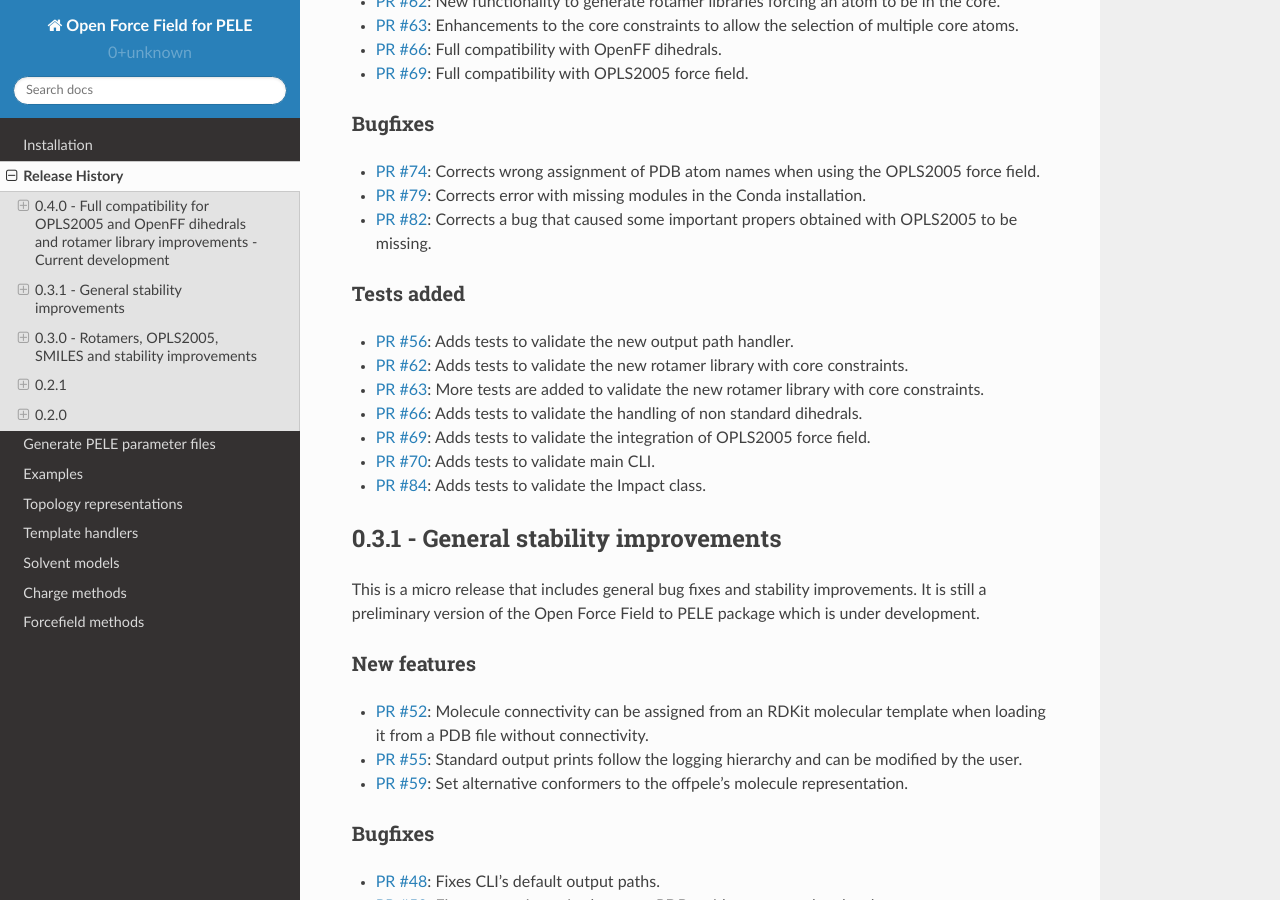
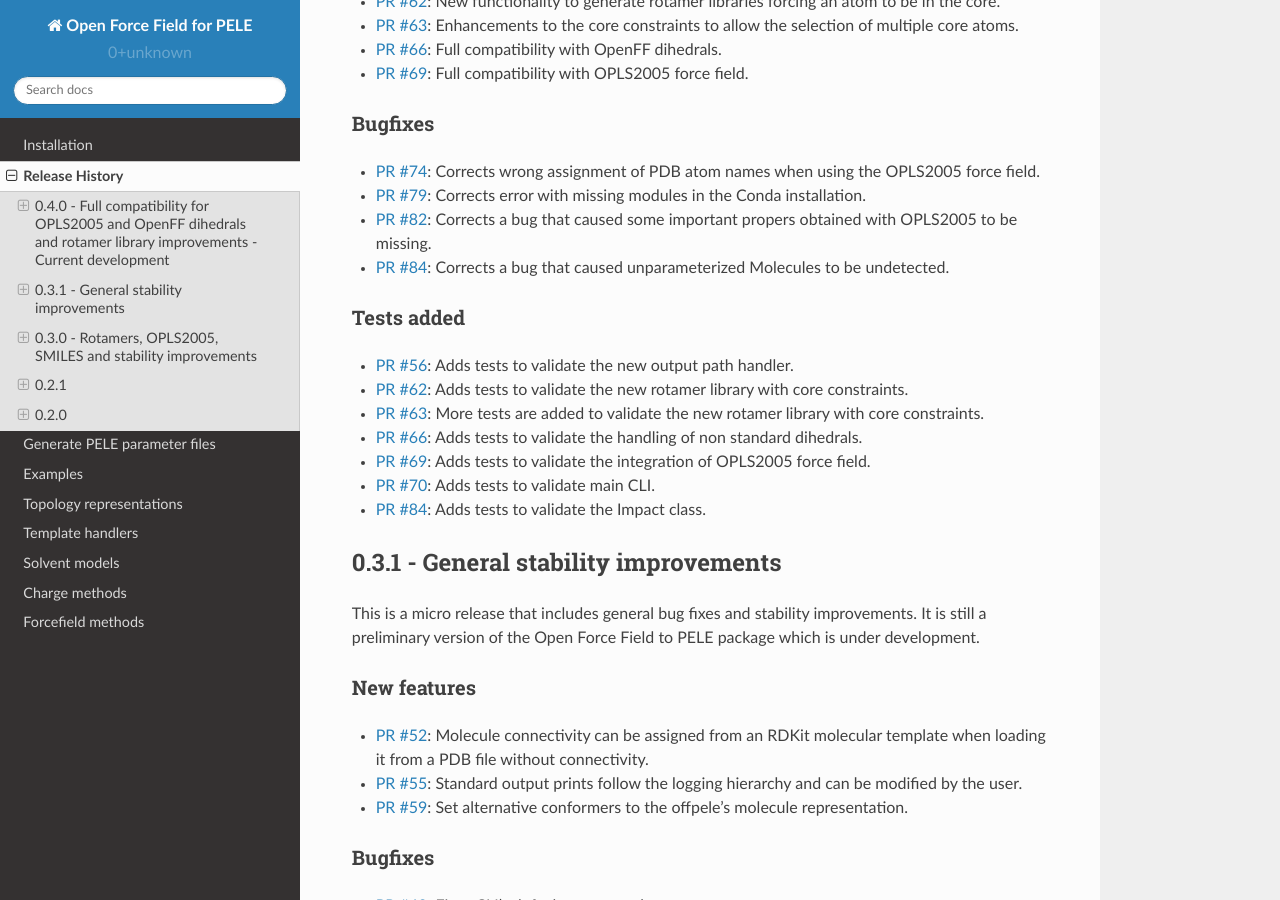
Before and after one commit to martimunicoy/peleffy, a Sphinx documentation site: the page built from docs/releasehistory.rst, in a window 1280 px wide and 900 px high, scrolled down 600 px. Built offline with Sphinx 7.4.7 and the Read the Docs theme 2.0.0, drawn with Linux system fonts in a browser that asks for light colours.

Commit message:
Update releasehistory.rst

```diff
--- a/docs/releasehistory.rst
+++ b/docs/releasehistory.rst
@@ -26,6 +26,7 @@
 - `PR #74 <https://github.com/martimunicoy/offpele/pull/74>`_: Corrects wrong assignment of PDB atom names when using the OPLS2005 force field.
 - `PR #79 <https://github.com/martimunicoy/offpele/pull/79>`_: Corrects error with missing modules in the Conda installation.
 - `PR #82 <https://github.com/martimunicoy/offpele/pull/82>`_: Corrects a bug that caused some important propers obtained with OPLS2005 to be missing.
+- `PR #84 <https://github.com/martimunicoy/offpele/pull/84>`_: Corrects a bug that caused unparameterized Molecules to be undetected.
 
 Tests added
 """""""""""
```
